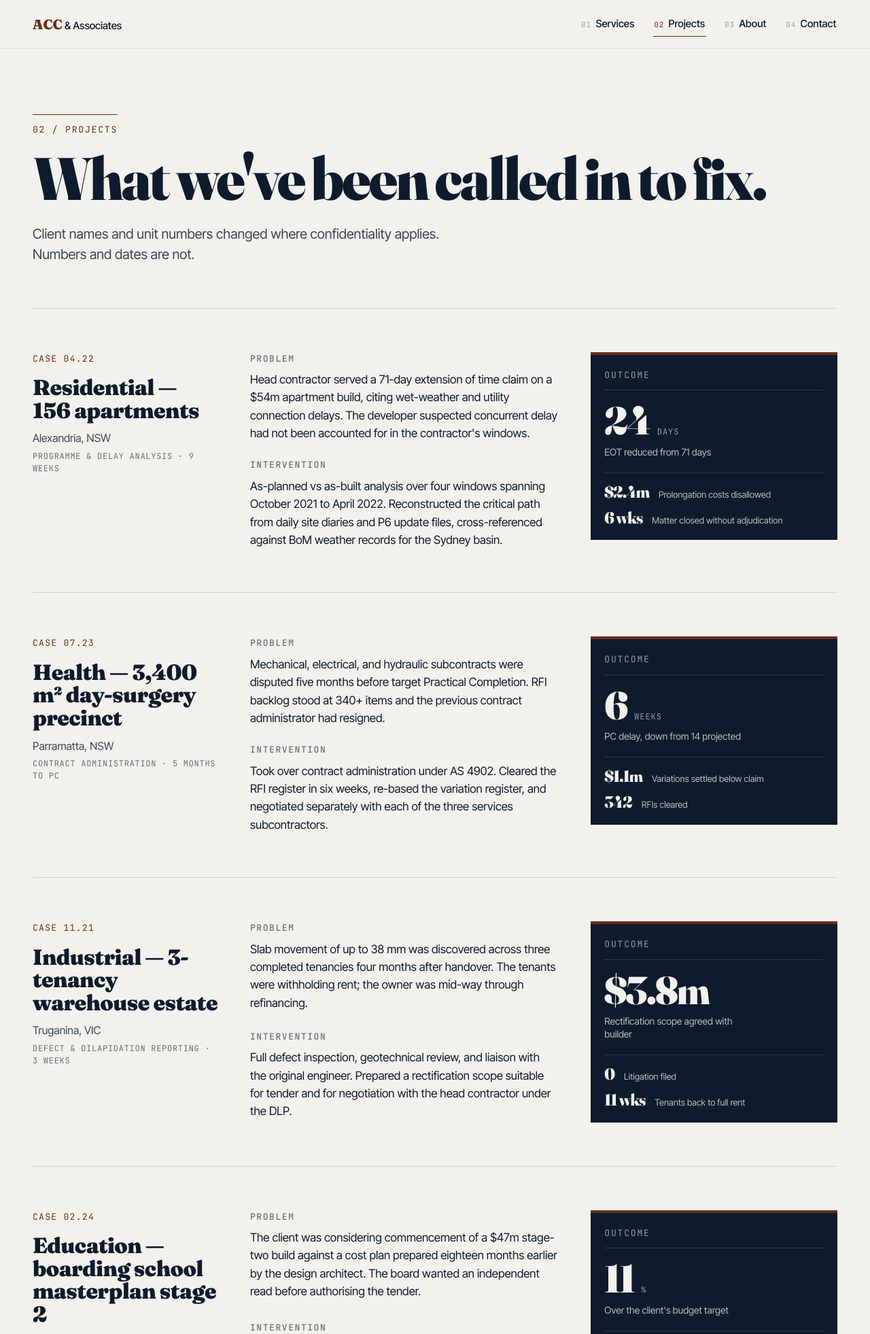
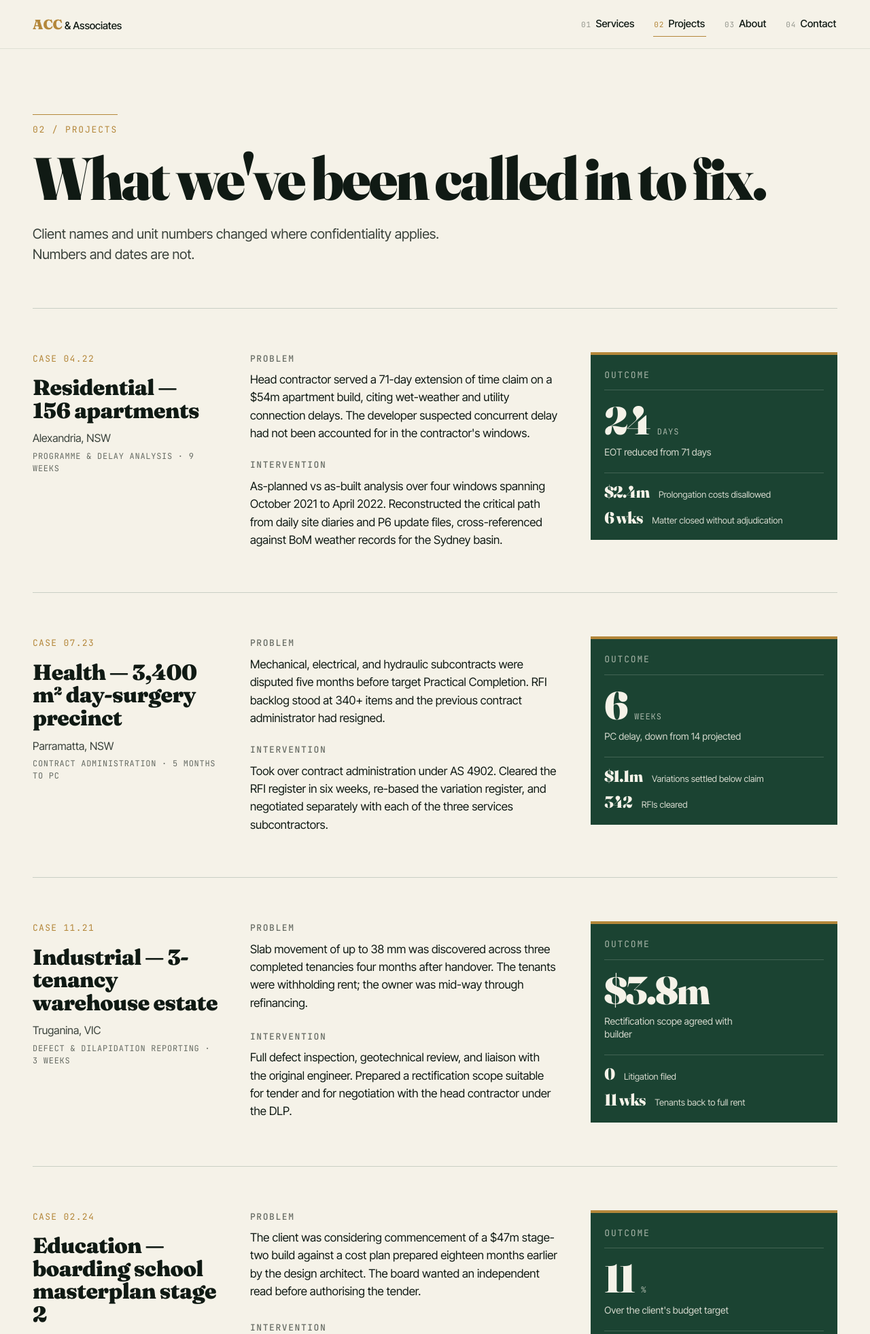
Before and after one commit to neotauseef/tauseefbuilder, a Node server app: page /projects in a window 1280 px wide. Shown: the top 1962 px of the page at 68% size. Run offline with Node 20, Linux system fonts and the light colour scheme.

Commit message:
Repalette to Gold & Green
Six named tokens, grounded in the subject:
- ink    #101A14  text, near-black with green undertone
- field  #1B4332  primary dark surfaces (footer, outcome panels, buttons)
- brass  #B4873A  signature accent (EOT wedge, key numbers, eyebrows)
- moss   #5C8060  mid green — hovers, supporting elements
- sage   #8A9A87  connective grey-green — rules, hairlines
- chalk  #F5F2E8  page background, warm parchment

Dark surfaces move from Ink to Field green (footer, case outcome panel).
Programme bars: planned in Sage @ 70%, actual in Field, EOT wedge in Brass.
Stat top-rules move from 2px Ink to 3px Brass; stat numbers now Field green.
Primary button hover swaps to Brass on Ink for contrast.

theme-color meta updated to Field. README palette table and contrast notes
brought in line with the new tokens.

```diff
--- a/public/css/styles.css
+++ b/public/css/styles.css
@@ -28,22 +28,30 @@
 
 /* ---------- Tokens ---------- */
 :root {
-  /* palette */
-  --ink:       #0E1B2C;
-  --blueprint: #1F3A5F;
-  --corten:    #6A2E17;
-  --trace:     #F2F1EC;
-  --site:      #B8B2A6;
+  /* palette — Gold & Green */
+  --ink:    #101A14;   /* text, near-black with green undertone */
+  --field:  #1B4332;   /* primary dark surfaces, buttons, footer */
+  --brass:  #B4873A;   /* signature accent — key numbers, eyebrows, EOT wedge */
+  --moss:   #5C8060;   /* mid green — original programme bar, hovers */
+  --sage:   #8A9A87;   /* rules, secondary text, connective grey-green */
+  --chalk:  #F5F2E8;   /* page background — warm parchment */
 
-  /* derived */
-  --ink-80:  rgba(14, 27, 44, 0.8);
-  --ink-60:  rgba(14, 27, 44, 0.6);
-  --ink-40:  rgba(14, 27, 44, 0.4);
-  --ink-12:  rgba(14, 27, 44, 0.12);
-  --ink-6:   rgba(14, 27, 44, 0.06);
-  --site-30: rgba(184, 178, 166, 0.3);
-  --rule:    rgba(14, 27, 44, 0.14);
-  --hairline:rgba(14, 27, 44, 0.08);
+  /* derived — alpha variants of ink for text tiers and rules */
+  --ink-80:  rgba(16, 26, 20, 0.82);
+  --ink-60:  rgba(16, 26, 20, 0.62);
+  --ink-40:  rgba(16, 26, 20, 0.42);
+  --ink-12:  rgba(16, 26, 20, 0.12);
+  --ink-6:   rgba(16, 26, 20, 0.06);
+  --sage-30: rgba(138, 154, 135, 0.30);
+  --rule:    rgba(27, 67, 50, 0.20);   /* field-tinted, catches the green */
+  --hairline:rgba(27, 67, 50, 0.10);
+
+  /* on-dark alpha variants of chalk, used inside field-green panels */
+  --chalk-85: rgba(245, 242, 232, 0.85);
+  --chalk-65: rgba(245, 242, 232, 0.65);
+  --chalk-55: rgba(245, 242, 232, 0.55);
+  --chalk-40: rgba(245, 242, 232, 0.40);
+  --chalk-15: rgba(245, 242, 232, 0.18);
 
   /* type */
   --serif: "Fraunces", Georgia, "Times New Roman", serif;
@@ -86,9 +94,9 @@ ul, ol { margin: 0; padding: 0; list-style: none; }
 a { color: inherit; text-decoration: none; }
 
 /* ---------- Base ---------- */
-html { background: var(--trace); }
+html { background: var(--chalk); }
 body {
-  background: var(--trace);
+  background: var(--chalk);
   color: var(--ink);
   font-family: var(--sans);
   font-size: var(--fs-body);
@@ -123,7 +131,7 @@ body {
   position: sticky;
   top: 0;
   z-index: 20;
-  background: var(--trace);
+  background: var(--chalk);
   border-bottom: 1px solid var(--hairline);
 }
 .nav__inner {
@@ -143,7 +151,7 @@ body {
   font-size: 1.25rem;
   letter-spacing: -0.01em;
 }
-.nav__brand-mark { color: var(--corten); }
+.nav__brand-mark { color: var(--brass); }
 .nav__brand-name { color: var(--ink); font-weight: 500; font-family: var(--sans); font-size: 0.95rem; letter-spacing: -0.01em; }
 .nav__links { display: flex; gap: clamp(0.75rem, 2vw, 2rem); align-items: center; }
 .nav__link {
@@ -156,9 +164,9 @@ body {
 }
 .nav__link-mark { font-family: var(--mono); font-size: 0.6875rem; color: var(--ink-40); letter-spacing: 0.08em; }
 .nav__link-label { font-size: 0.9375rem; font-weight: 500; }
-.nav__link:hover { border-bottom-color: var(--corten); }
-.nav__link.is-current { border-bottom-color: var(--corten); }
-.nav__link.is-current .nav__link-mark { color: var(--corten); }
+.nav__link:hover { border-bottom-color: var(--brass); }
+.nav__link.is-current { border-bottom-color: var(--brass); }
+.nav__link.is-current .nav__link-mark { color: var(--brass); }
 
 /* Hide nav marks on very small screens */
 @media (max-width: 520px) {
@@ -627,10 +635,10 @@ body {
 .page-hero__eyebrow {
   font-family: var(--mono);
   font-size: var(--fs-mono);
-  color: var(--corten);
+  color: var(--brass);
   letter-spacing: 0.14em;
   padding-top: 0.75rem;
-  border-top: 1px solid var(--corten);
+  border-top: 1px solid var(--brass);
   display: inline-block;
   margin-bottom: 1.25rem;
 }
@@ -725,7 +733,7 @@ body {
 .case__code {
   font-family: var(--mono);
   font-size: 0.8125rem;
-  color: var(--corten);
+  color: var(--brass);
   letter-spacing: 0.1em;
   margin-bottom: 1rem;
 }
@@ -757,8 +765,8 @@ body {
 }
 .case__block p { font-size: 1.0625rem; line-height: 1.55; }
 .case__outcome {
-  background: var(--ink);
-  color: var(--trace);
+  background: var(--field);
+  color: var(--chalk);
   padding: 1.5rem 1.25rem 1.25rem;
   align-self: start;
   position: relative;
@@ -768,17 +776,17 @@ body {
   position: absolute;
   top: 0; left: 0;
   width: 100%; height: 4px;
-  background: var(--corten);
+  background: var(--brass);
 }
 .case__outcome-h {
   font-family: var(--mono);
   font-size: var(--fs-mono);
-  color: rgba(242, 241, 236, 0.6);
+  color: var(--chalk-65);
   letter-spacing: 0.14em;
   text-transform: uppercase;
   margin-bottom: 1rem;
   padding-bottom: 0.75rem;
-  border-bottom: 1px solid rgba(242, 241, 236, 0.15);
+  border-bottom: 1px solid var(--chalk-15);
 }
 .case__outcome-primary { margin-bottom: 1.25rem; }
 .case__outcome-value {
@@ -788,14 +796,14 @@ body {
   font-size: clamp(2.75rem, 4.5vw, 3.75rem);
   line-height: 1;
   letter-spacing: -0.03em;
-  color: var(--trace);
+  color: var(--chalk);
   display: inline-block;
 }
 .case__outcome-value--sm { font-size: 1.5rem; }
 .case__outcome-unit {
   font-family: var(--mono);
   font-size: 0.75rem;
-  color: rgba(242, 241, 236, 0.6);
+  color: var(--chalk-65);
   letter-spacing: 0.08em;
   text-transform: uppercase;
   margin-left: 0.4rem;
@@ -804,11 +812,11 @@ body {
   display: block;
   margin-top: 0.5rem;
   font-size: 0.875rem;
-  color: rgba(242, 241, 236, 0.75);
+  color: var(--chalk-85);
   line-height: 1.35;
   max-width: 26ch;
 }
-.case__outcome-secondary { border-top: 1px solid rgba(242, 241, 236, 0.15); padding-top: 1rem; display: grid; gap: 0.85rem; }
+.case__outcome-secondary { border-top: 1px solid var(--chalk-15); padding-top: 1rem; display: grid; gap: 0.85rem; }
 .case__outcome-secondary li { display: grid; grid-template-columns: auto 1fr; gap: 0.85rem; align-items: baseline; }
 .case__outcome-secondary .case__outcome-label { margin: 0; font-size: 0.8125rem; }
 
--- a/views/partials/head.njk
+++ b/views/partials/head.njk
@@ -3,7 +3,7 @@
   <meta name="viewport" content="width=device-width, initial-scale=1">
   <title>{{ meta.title }}</title>
   <meta name="description" content="{{ meta.description }}">
-  <meta name="theme-color" content="#0E1B2C">
+  <meta name="theme-color" content="#1B4332">
   <link rel="preload" href="/fonts/Fraunces-opsz.woff2" as="font" type="font/woff2" crossorigin>
   <link rel="preload" href="/fonts/InterTight-wght.woff2" as="font" type="font/woff2" crossorigin>
   <link rel="stylesheet" href="/css/styles.css">
```
Also changed, not shown: other parts of public/css/styles.css (+48 -48 lines), README.md.
